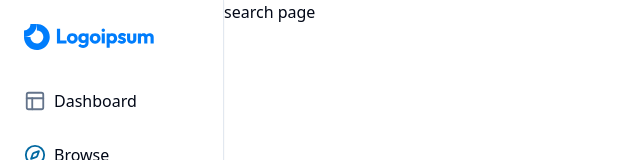
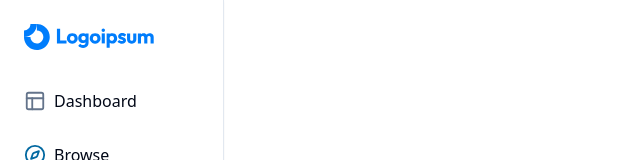
Before and after one commit to shaishguni/digital-learning, a Next.js app: page /search in a window 1280 px wide. Shown: the top 160 px of the page, without its empty margins (0-640 px from the left). Built offline with nearby package versions, Linux system fonts and the light colour scheme.

Commit message:
some changes

```diff
--- a/app/(dashboard)/(routes)/layout.tsx
+++ b/app/(dashboard)/(routes)/layout.tsx
@@ -8,7 +8,7 @@ const DashboardLayout = ({children}:{children:React.ReactNode;})=>{
                 <Sidebar/>
             </div>
             <main className="md:pl-56 h-full">
-            {children}
+            {/* {children} */}
             </main>
             </div>
     )
```
